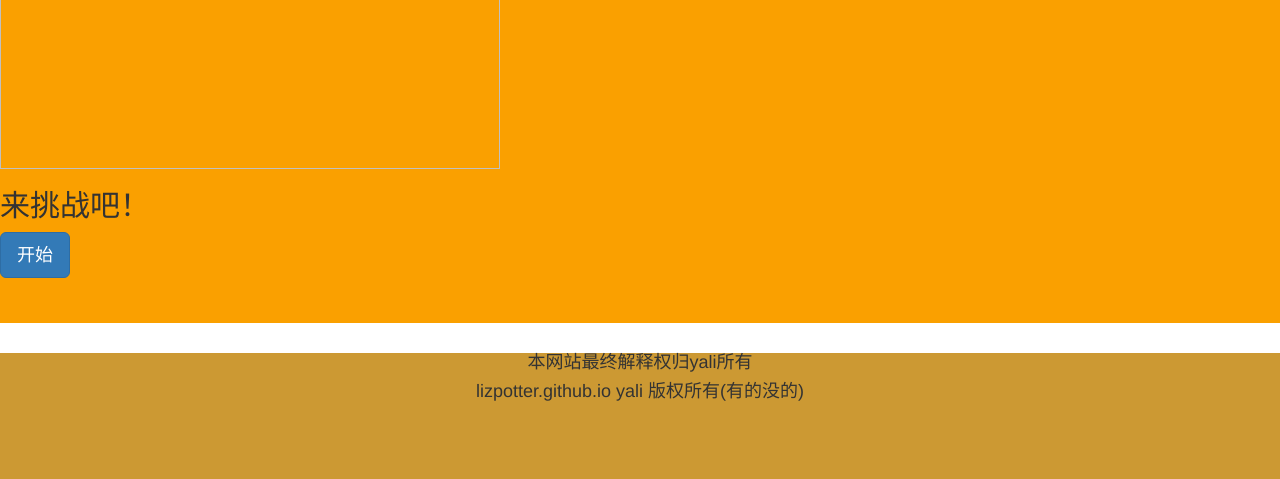
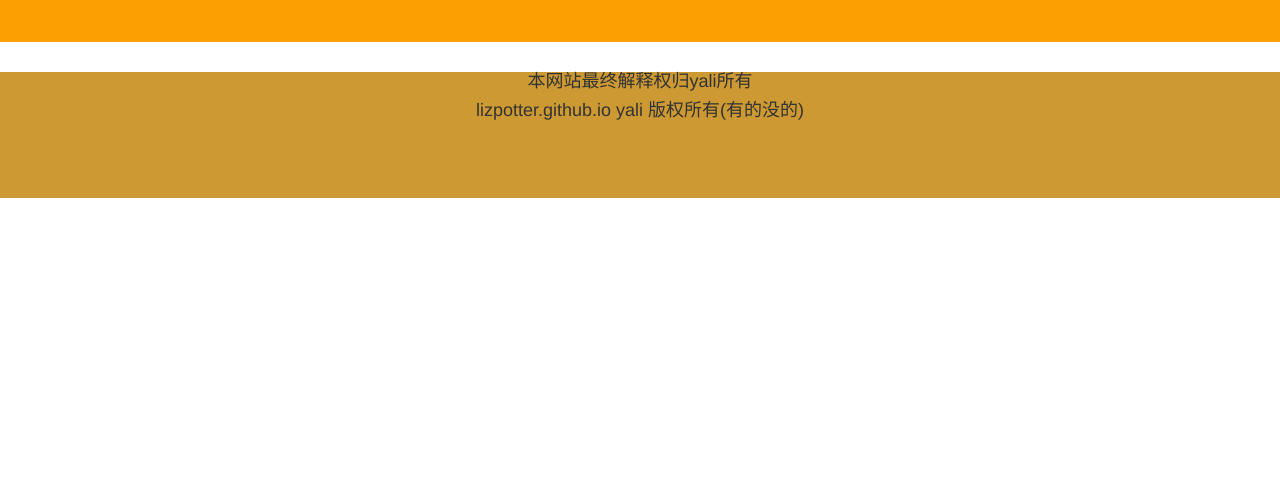
Before and after one commit to lizpotter/lizpotter.github.io, a plain HTML site: page index.html in a window 1280 px wide. Shown: the part 639-1118 px from the top of the page. After the commit the page ends 837 px from the top, so only its background shows below. Drawn offline with Linux system fonts and the light colour scheme; files whose address does not match are found by name.

Commit message:
Update index.html

```diff
--- a/index.html
+++ b/index.html
@@ -78,7 +78,6 @@
                                                   财源滚滚百年好合龙马精神开门大吉
                                                   意气风发好事连连花开富贵文定吉祥
       </h4>
-    <p><img src="static/tp/0.jpeg" width="500" height="271" ></p>
     <h2>来挑战吧！</h2>
     <p><a class="btn btn-primary btn-lg" href="#" role="button">开始</a></p>
  </div>
```
